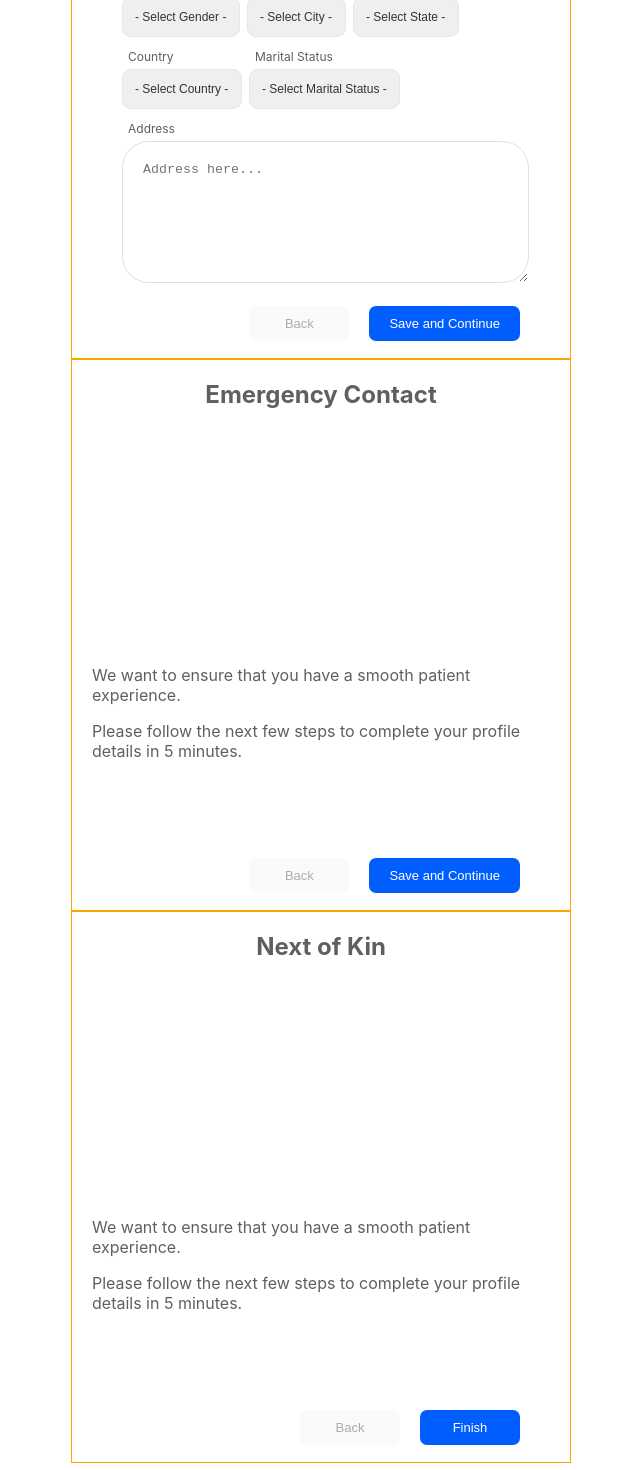
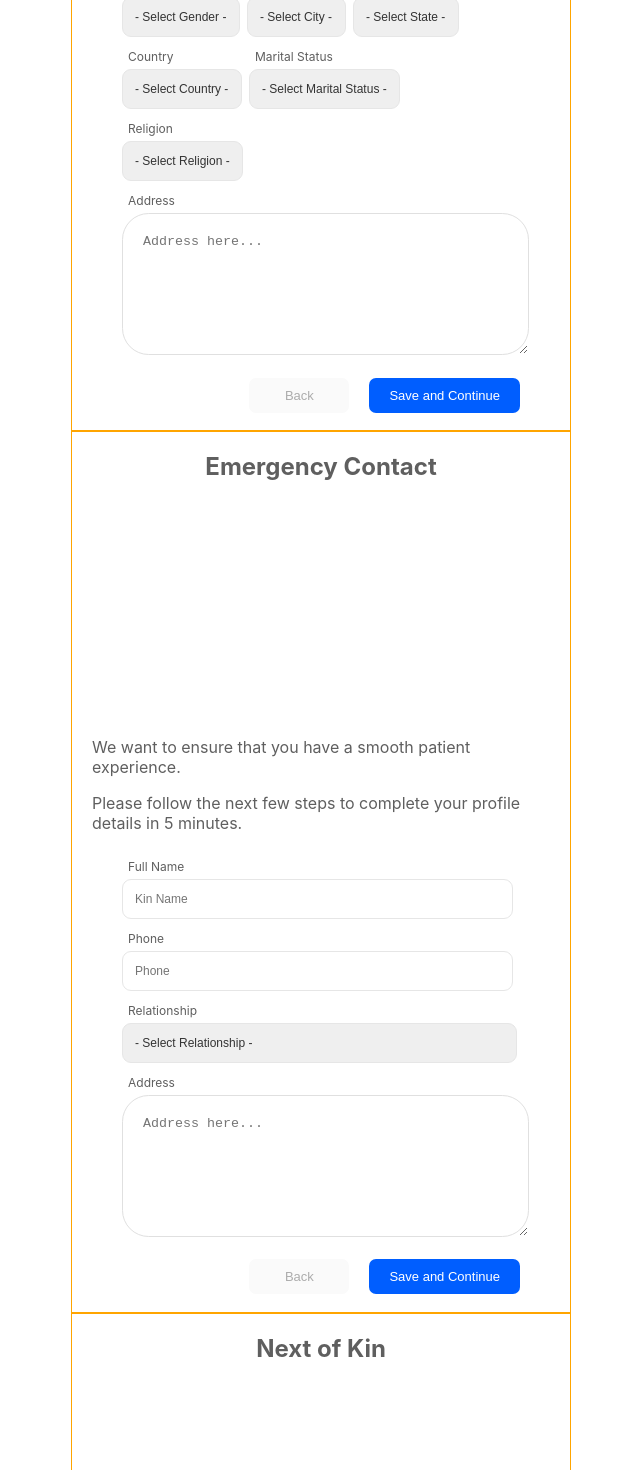
Before and after one commit to ObinnaKelvin/sapphire, a React (Create React App) app: page /patient-portal/profile in a window 1280 px wide. Shown: the part 1180-2650 px from the top of the page, without its empty margins (319-959 px from the left). Built offline with nearby package versions, Linux system fonts and the light colour scheme.

Commit message:
Modals content built 70%

```diff
--- a/src/View/pages/patientUserProfile/PUProfile.jsx
+++ b/src/View/pages/patientUserProfile/PUProfile.jsx
@@ -18,6 +18,7 @@ const PUProfile = () => {
     // const[date, setDate] = useState()
     const [age, setAge] = useState(0);
     const [gender, setGender] = useState('')
+    const [religion, setReligion] = useState('')
     const [openDate, setOpenDate] = useState(false)
     const [address, setAddress] = useState('')
     const [city, setCity] = useState('');
@@ -31,6 +32,10 @@ const PUProfile = () => {
     const [kinPhone, setKinPhone] = useState('');
     const [kinAddress, setKinAddress] = useState('');
     const [kinRelationship, setKinRelationship] = useState('');
+    const [emName, setEmName] = useState('');
+    const [emPhone, setEmPhone] = useState('');
+    const [emAddress, setEmAddress] = useState('');
+    const [emRelationship, setEmRelationship] = useState('');
 
   return (
     <div className='puprofile-container'>
@@ -55,6 +60,7 @@ const PUProfile = () => {
                         <div className="modal-description">
                             <p>We want to ensure that you have a smooth patient experience.</p>
                             <p>Please follow the next few steps to complete your profile details in 5 minutes.</p>
+                            <p>You will only fill this information once.</p>
                         </div>
                         <div className="modal-buttons">
                             <button className='passive'>Not now</button>
@@ -194,6 +200,16 @@ const PUProfile = () => {
                                             <option value={'Separated'}>Separated</option>
                                         </select>
                                     </section>
+                                    <section>
+                                        <label>Religion</label>
+                                        <select className = 'formSelect sm' name="user_religion" onChange={(e)=>setReligion(e.target.value)} value={religion}>
+                                            <option>-  Select Religion  -</option>
+                                            <option value={'Christianity'}>Christianity</option>
+                                            <option value={'Islam'}>Islam</option>
+                                            <option value={'Traditional'}>Traditional</option>
+                                            <option value={'Unknown'}>Unknown</option>
+                                        </select>
+                                    </section>
 
                                     <section>
                                         <label>Address</label>
@@ -217,6 +233,60 @@ const PUProfile = () => {
                         <div className="modal-description">
                             <p>We want to ensure that you have a smooth patient experience.</p>
                             <p>Please follow the next few steps to complete your profile details in 5 minutes.</p>
+                                <form action="">
+                                    <section>
+                                        <label>Full Name</label>
+                                            <input
+                                                type="text"
+                                                placeholder='Kin Name'
+                                                name='kinName'
+                                                value={emName}
+                                                // onChange={handleInputChange}
+                                                onChange = {(e)=>setEmName(e.target.value)}
+                                                className="formInput lg"
+                                            />
+                                    </section>
+                                    <section>
+                                        <label> Phone</label>
+                                            <input
+                                            type="text"
+                                            placeholder='Phone'
+                                            name='phone'
+                                            value={emPhone}
+                                            // onChange={handleInputChange}
+                                            onChange = {(e)=>setEmPhone(e.target.value)}
+                                            className="formInput lg"
+                                            />
+                                    </section>
+                                    <section>
+                                        <label>Relationship</label>
+                                            <select className = 'formSelect lg' name="user_sex" onChange={(e)=>setEmRelationship(e.target.value)} value={emRelationship}>
+                                                <option>- Select Relationship -</option>
+                                                <option value={'Father'}>Father</option>
+                                                <option value={'Mother'}>Mother</option>
+                                                <option value={'Husband'}>Husband</option>
+                                                <option value={'Wife'}>Wife</option>
+                                                <option value={'Uncle'}>Uncle</option>
+                                                <option value={'Aunt'}>Aunt</option>
+                                                <option value={'Brother'}>Brother</option>
+                                                <option value={'Sister'}>Sister</option>
+                                                <option value={'Unknown'}>Unknown</option>
+                                            </select>
+                                    </section>
+                                    <section>
+                                        <label>Address</label>
+                                            <textarea className="formTextArea md" type="text"name="user_additional_info" placeholder="Address here..."
+                                            value={emAddress} onChange={(e)=> setEmAddress(e.target.value)}
+                                            />
+                                    </section>
+                                    {/* <section>
+                                        <label>Gender</label>
+                                    </section>
+                                    <section>
+                                        <label>Gender</label>
+                                    </section> */}
+
+                                </form>
                         </div>
                         <div className="modal-buttons">
                             <button className='passive'>Back</button>
@@ -232,6 +302,60 @@ const PUProfile = () => {
                         <div className="modal-description">
                             <p>We want to ensure that you have a smooth patient experience.</p>
                             <p>Please follow the next few steps to complete your profile details in 5 minutes.</p>
+                                <form action="">
+                                    <section>
+                                        <label>Kin Name</label>
+                                            <input
+                                                type="text"
+                                                placeholder='Name'
+                                                name='kinName'
+                                                value={kinName}
+                                                // onChange={handleInputChange}
+                                                onChange = {(e)=>setKinName(e.target.value)}
+                                                className="formInput lg"
+                                            />
+                                    </section>
+                                    <section>
+                                        <label>Kin Phone</label>
+                                            <input
+                                            type="text"
+                                            placeholder='Phone'
+                                            name='phone'
+                                            value={kinPhone}
+                                            // onChange={handleInputChange}
+                                            onChange = {(e)=>setKinPhone(e.target.value)}
+                                            className="formInput lg"
+                                            />
+                                    </section>
+                                    <section>
+                                        <label>Relationship</label>
+                                            <select className = 'formSelect lg' name="user_sex" onChange={(e)=>setKinRelationship(e.target.value)} value={kinRelationship}>
+                                                <option>- Select Relationship -</option>
+                                                <option value={'Father'}>Father</option>
+                                                <option value={'Mother'}>Mother</option>
+                                                <option value={'Husband'}>Husband</option>
+                                                <option value={'Wife'}>Wife</option>
+                                                <option value={'Uncle'}>Uncle</option>
+                                                <option value={'Aunt'}>Aunt</option>
+                                                <option value={'Brother'}>Brother</option>
+                                                <option value={'Sister'}>Sister</option>
+                                                <option value={'Unknown'}>Unknown</option>
+                                            </select>
+                                    </section>
+                                    <section>
+                                        <label>Kin Address</label>
+                                            <textarea className="formTextArea md" type="text"name="user_additional_info" placeholder="Address here..."
+                                            value={kinAddress} onChange={(e)=> setKinAddress(e.target.value)}
+                                            />
+                                    </section>
+                                    {/* <section>
+                                        <label>Gender</label>
+                                    </section>
+                                    <section>
+                                        <label>Gender</label>
+                                    </section> */}
+
+                                </form>
                         </div>
                         <div className="modal-buttons">
                             <button className='passive'>Back</button>
@@ -392,6 +516,17 @@ const PUProfile = () => {
                                     </section>
 
                                     <section>
+                                        <label>Religion</label>
+                                        <select className = 'formSelect sm' name="user_religion" onChange={(e)=>setReligion(e.target.value)} value={religion}>
+                                            <option>-  Select Religion  -</option>
+                                            <option value={'Christianity'}>Christianity</option>
+                                            <option value={'Islam'}>Islam</option>
+                                            <option value={'Traditional'}>Traditional</option>
+                                            <option value={'Unknown'}>Unknown</option>
+                                        </select>
+                                    </section>
+
+                                    <section>
                                         <label>Address</label>
                                         <textarea className="formTextArea sm" type="text"name="user_additional_info" placeholder="Address here..."
                                         value={address} onChange={(e)=> setAddress(e.target.value)}
--- a/src/View/pages/patientUserProfile/puprofile.scss
+++ b/src/View/pages/patientUserProfile/puprofile.scss
@@ -42,7 +42,7 @@
                 height: 550px;
                 width: 500px;
                 margin: -360px 0px 0px 0px;
-                border: 1px solid blue;
+                // border: 1px solid blue;
 
                 .puprofile-modal-item {
                     border: 1px solid orange;
@@ -147,6 +147,14 @@
 
                                 .formTextArea.md {
                                     width: 365px;
+                                }
+
+                                .formInput.lg {
+                                    width: 365px;
+                                }
+
+                                .formSelect.lg {
+                                    width: 395px;
                                 }
                             }
                         }
```
